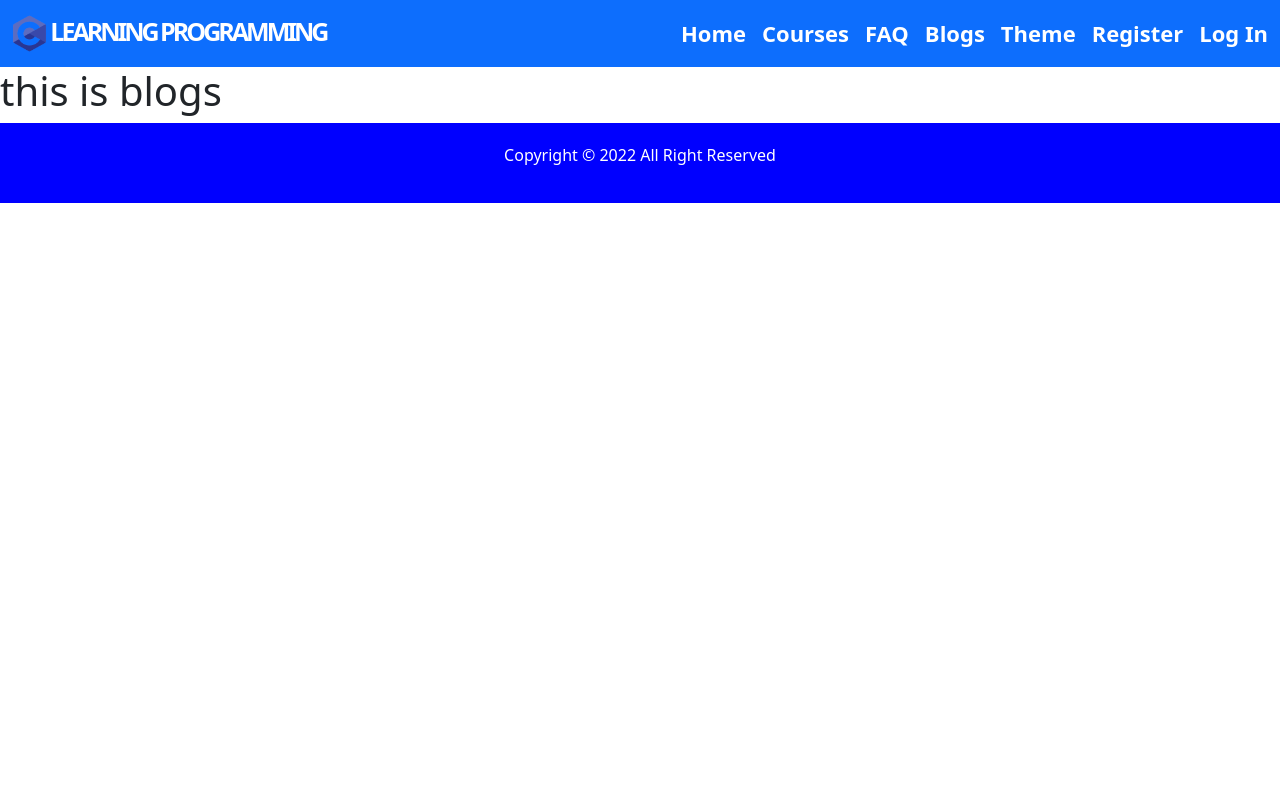
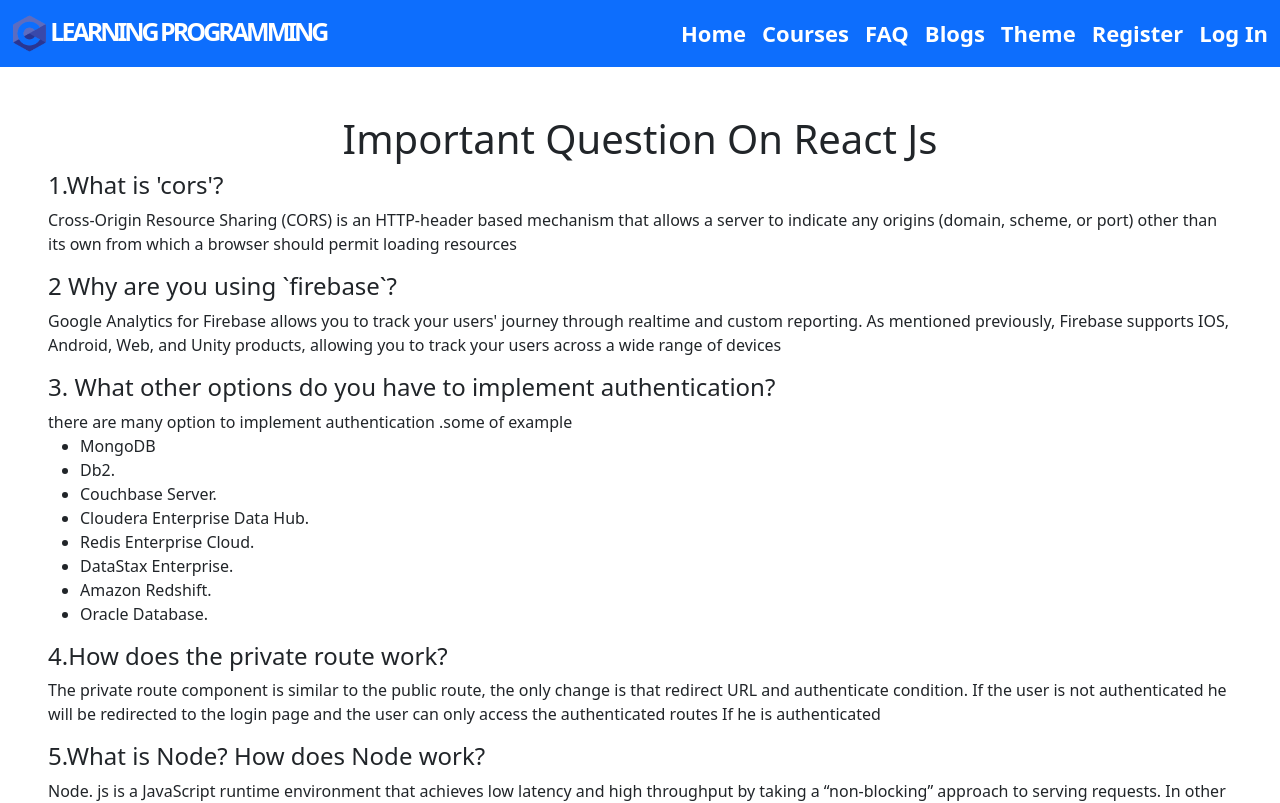
Before and after one commit to FFrajibraj779/learning-programming, a React (Create React App) app: page /blog in a window 1280 px wide. Shown: the top 803 px of the page. Built offline with nearby package versions, Linux system fonts and the light colour scheme; no server answers.

Commit message:
blog page added

```diff
--- a/src/Component/Pages/Blogs/Blogs.js
+++ b/src/Component/Pages/Blogs/Blogs.js
@@ -2,8 +2,40 @@ import React from 'react';
 
 const Blogs = () => {
     return (
-        <div>
-            <h1>this is blogs </h1>
+        <div className='m-5'>
+            <h1 className='text-center text-capitalize'>Important question on react js </h1>
+            <div>
+                <h4>1.What is 'cors'?</h4>
+                <p>Cross-Origin Resource Sharing (CORS) is an HTTP-header based mechanism that allows a server to indicate any origins (domain, scheme, or port) other than its own from which a browser should permit loading resources</p>
+            </div>
+            <div>
+                <h4>2 Why are you using `firebase`?</h4>
+                <p>Google Analytics for Firebase allows you to track your users' journey through realtime and custom reporting. As mentioned previously, Firebase supports IOS, Android, Web, and Unity products, allowing you to track your users across a wide range of devices</p>
+
+            </div>
+            <div>
+                <h4>3. What other options do you have to implement authentication?</h4>
+                <p>there are many option to implement authentication .some of example
+                    <ul>
+                        <li>MongoDB</li>
+                        <li> Db2.</li>
+                        <li> Couchbase Server.</li>
+                        <li> Cloudera Enterprise Data Hub.</li>
+                        <li>  Redis Enterprise Cloud.</li>
+                        <li> DataStax Enterprise.</li>
+                        <li> Amazon Redshift.</li>
+                        <li> Oracle Database.</li>
+                    </ul>
+                </p>
+            </div>
+            <div>
+                <h4>4.How does the private route work?</h4>
+                <p>The private route component is similar to the public route, the only change is that redirect URL and authenticate condition. If the user is not authenticated he will be redirected to the login page and the user can only access the authenticated routes If he is authenticated</p>
+            </div>
+            <div>
+                <h4>5.What is Node? How does Node work?</h4>
+                <p>Node. js is a JavaScript runtime environment that achieves low latency and high throughput by taking a “non-blocking” approach to serving requests. In other words, Node. js wastes no time or resources on waiting for I/O requests to return.</p>
+            </div>
         </div>
     );
 };
```
